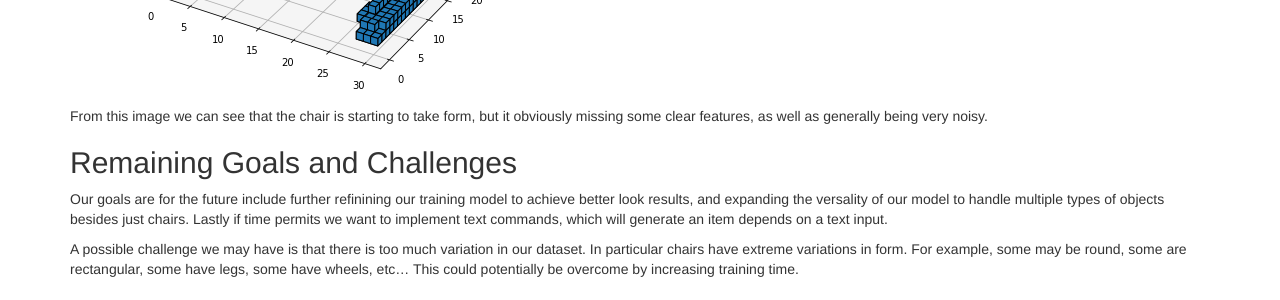
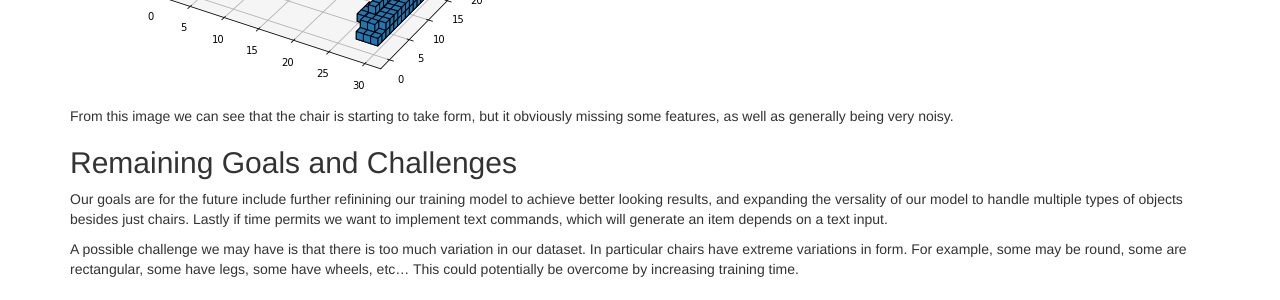
Before and after one commit to bdon1990x/minecraft-alaina, a Jekyll site: the page built from docs/status.md, in a window 1280 px wide and 900 px high, scrolled down 1634 px. Shown: the part 368-668 px from the top of the window. Built offline with Jekyll 4.4.1, drawn with Linux system fonts in a browser that asks for light colours.

Commit message:
update status

```diff
--- a/docs/status.md
+++ b/docs/status.md
@@ -36,11 +36,11 @@ In terms of qualitative evaluations, we would like to evaluate the generated str
 As for quantitative evualuations we will look at the training time of model.
 Here is an example of a chair we have generated with our current model:
 ![image1](Images/Status_Chair.png?raw=true)
-From this image we can see that the chair is starting to take form, but it obviously missing some clear features, as well as generally being very noisy.
+From this image we can see that the chair is starting to take form, but it obviously missing some features, as well as generally being very noisy.
 
 ## Remaining Goals and Challenges
 
-Our goals are for the future include further refinining our training model to achieve better look results, and expanding the versality of our model to handle multiple types of objects besides just chairs. Lastly if time permits we want to implement text commands, which will generate an item depends on a text input.
+Our goals are for the future include further refinining our training model to achieve better looking results, and expanding the versality of our model to handle multiple types of objects besides just chairs. Lastly if time permits we want to implement text commands, which will generate an item depends on a text input.
 
 A possible challenge we may have is that there is too much variation in our dataset. In particular chairs have extreme variations in form. For example, some may be round, some are rectangular, some have legs, some have wheels, etc... This could potentially be overcome by increasing training time.
 
```
